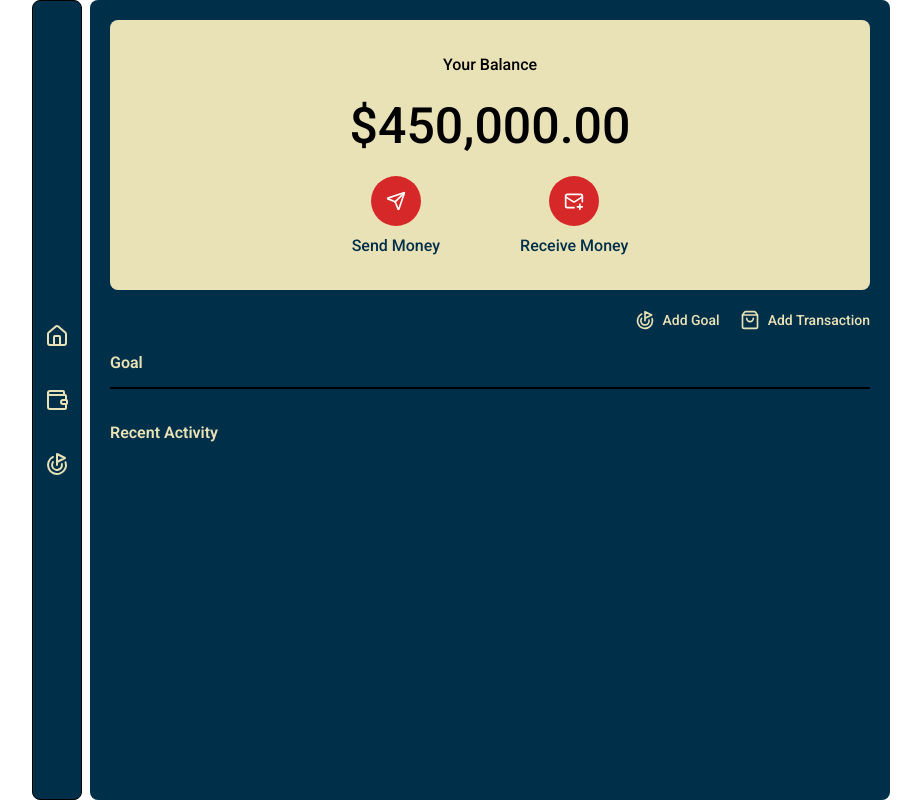
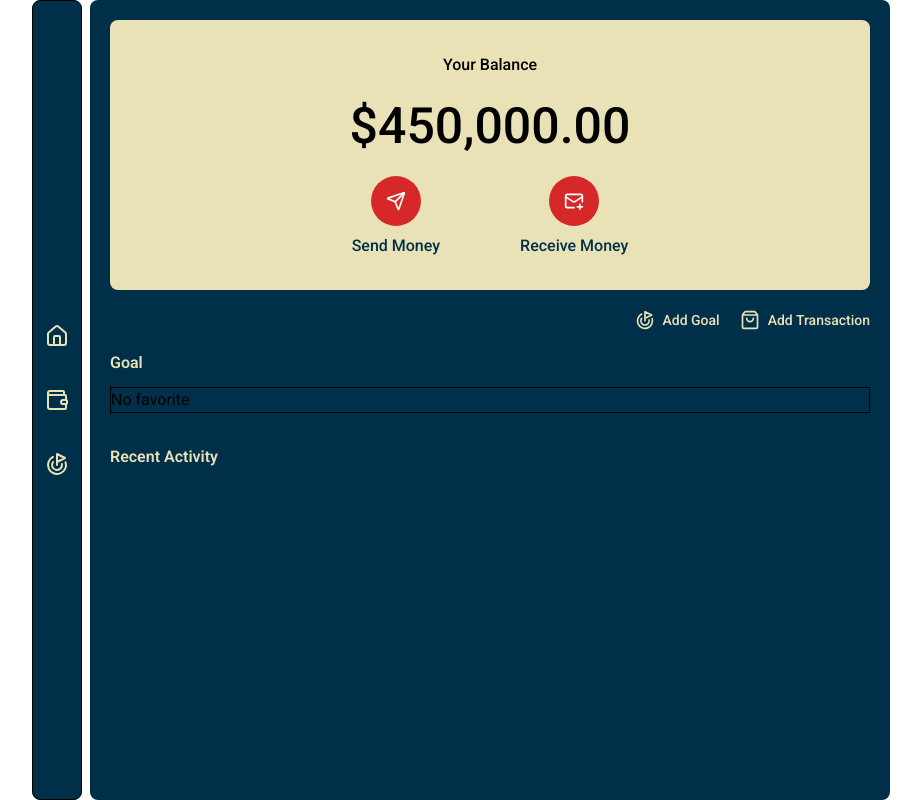
Before and after one commit to Zer0-Gravity/mini-react-project, a React (Vite) app in the folder finance-tracker/: page / in a window 1280 px wide. Shown: the whole page, without its empty margins (179-1100 px from the left). Built offline with nearby package versions, Linux system fonts and the light colour scheme.

Commit message:
Fix and Refactor: Filter goal card based on favorite = true and add condition if favorite goal is empty

```diff
--- a/finance-tracker/src/Pages/Home.tsx
+++ b/finance-tracker/src/Pages/Home.tsx
@@ -7,6 +7,8 @@ import { useFinanceTrack } from "../Store";
 
 function Home() {
     const { transactions, goals } = useFinanceTrack();
+
+    const favoriteGoals = goals.filter((goal) => goal.favorite === true);
 
     return (
         <main className="container-custom flex flex-col gap-5">
@@ -43,12 +45,12 @@ function Home() {
                         Goal
                     </h1>
                     <div className="flex gap-3 border overflow-x-auto overflow-hidden hide-scrollbar">
-                        {goals.map((goal) =>
-                            goal.favorite === true ? (
+                        {favoriteGoals.length !== 0 ? (
+                            favoriteGoals.map((goal) => (
                                 <GoalCard data={goal} />
-                            ) : (
-                                <h1>No favorite</h1>
-                            ),
+                            ))
+                        ) : (
+                            <h1>No favorite</h1>
                         )}
                     </div>
                 </div>
```
